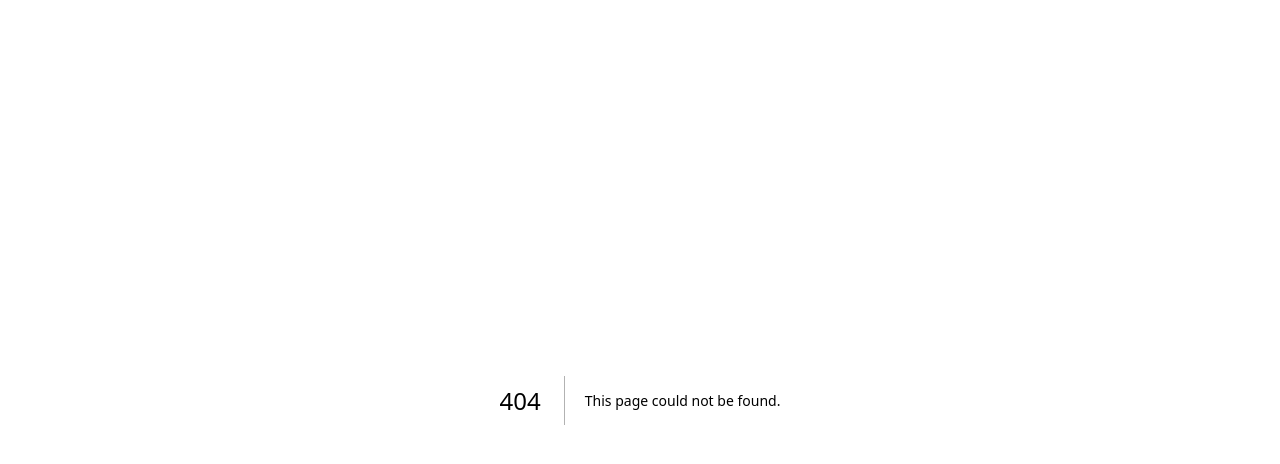
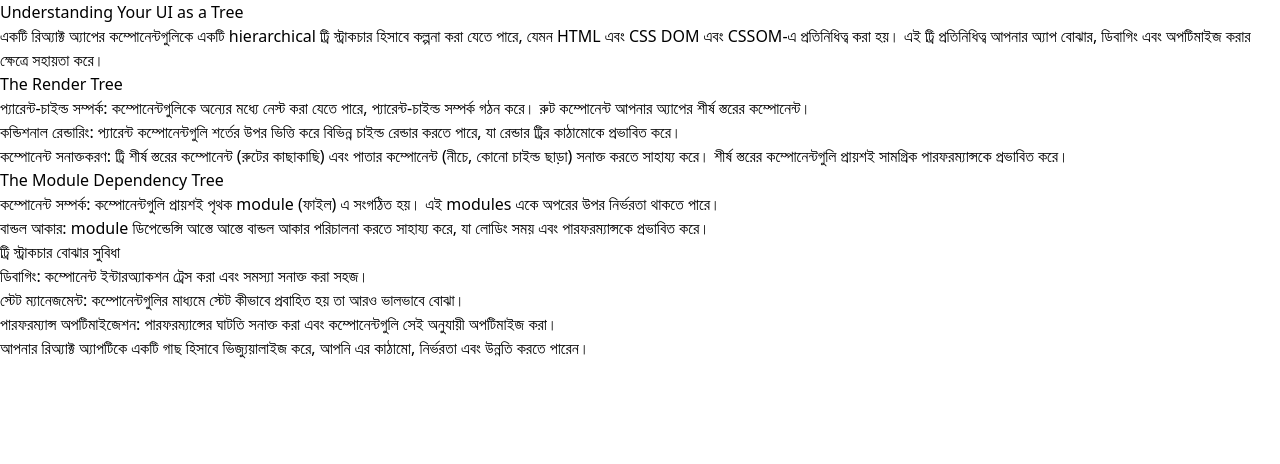
Before and after one commit to Deveripon/reactive-accelarator, a Next.js app: page /reactive-accilarator/React-js/module-1/Your-ui-tree in a window 1280 px wide. Before the commit this address had no page. Shown: the top 464 px of the page. Built offline with nearby package versions, Linux system fonts and the light colour scheme.

Commit message:
Doc Update : I am updated the Lesson Your UI as a Tree documentation Commiting

```diff
--- /dev/null
+++ b/pages/reactive-accilarator/React-js/module-1/Your-ui-tree.mdx
@@ -0,0 +1,27 @@
+## Understanding Your UI as a Tree
+
+একটি রিঅ্যাক্ট অ্যাপের কম্পোনেন্টগুলিকে একটি hierarchical ট্রি স্ট্রাকচার হিসাবে কল্পনা করা যেতে পারে, যেমন HTML এবং CSS DOM এবং CSSOM-এ প্রতিনিধিত্ব করা হয়। এই ট্রি প্রতিনিধিত্ব আপনার অ্যাপ বোঝার, ডিবাগিং এবং অপটিমাইজ করার ক্ষেত্রে সহায়তা করে।
+
+## The Render Tree
+
+- প্যারেন্ট-চাইল্ড সম্পর্ক: কম্পোনেন্টগুলিকে অন্যের মধ্যে নেস্ট করা যেতে পারে, প্যারেন্ট-চাইল্ড সম্পর্ক গঠন করে। রুট কম্পোনেন্ট আপনার অ্যাপের শীর্ষ স্তরের কম্পোনেন্ট।
+
+- কন্ডিশনাল রেন্ডারিং: প্যারেন্ট কম্পোনেন্টগুলি শর্তের উপর ভিত্তি করে বিভিন্ন চাইল্ড রেন্ডার করতে পারে, যা রেন্ডার ট্রির কাঠামোকে প্রভাবিত করে।
+
+- কম্পোনেন্ট সনাক্তকরণ: ট্রি শীর্ষ স্তরের কম্পোনেন্ট (রুটের কাছাকাছি) এবং পাতার কম্পোনেন্ট (নীচে, কোনো চাইল্ড ছাড়া) সনাক্ত করতে সাহায্য করে। শীর্ষ স্তরের কম্পোনেন্টগুলি প্রায়শই সামগ্রিক পারফরম্যান্সকে প্রভাবিত করে।
+
+## The Module Dependency Tree
+
+- কম্পোনেন্ট সম্পর্ক: কম্পোনেন্টগুলি প্রায়শই পৃথক module (ফাইল) এ সংগঠিত হয়। এই modules একে অপরের উপর নির্ভরতা থাকতে পারে।
+
+- বান্ডল আকার: module ডিপেন্ডেন্সি আস্তে আস্তে বান্ডল আকার পরিচালনা করতে সাহায্য করে, যা লোডিং সময় এবং পারফরম্যান্সকে প্রভাবিত করে।
+
+## ট্রি স্ট্রাকচার বোঝার সুবিধা
+
+- ডিবাগিং: কম্পোনেন্ট ইন্টারঅ্যাকশন ট্রেস করা এবং সমস্যা সনাক্ত করা সহজ।
+
+- স্টেট ম্যানেজমেন্ট: কম্পোনেন্টগুলির মাধ্যমে স্টেট কীভাবে প্রবাহিত হয় তা আরও ভালভাবে বোঝা।
+
+- পারফরম্যান্স অপটিমাইজেশন: পারফরম্যান্সের ঘাটতি সনাক্ত করা এবং কম্পোনেন্টগুলি সেই অনুযায়ী অপটিমাইজ করা।
+
+আপনার রিঅ্যাক্ট অ্যাপটিকে একটি গাছ হিসাবে ভিজ্যুয়ালাইজ করে, আপনি এর কাঠামো, নির্ভরতা এবং উন্নতি করতে পারেন।
--- a/pages/reactive-accilarator/React-js/module-1/_meta.json
+++ b/pages/reactive-accilarator/React-js/module-1/_meta.json
@@ -9,5 +9,6 @@
   "understanding-props": "1.8 - Understanding Props - Passing Props to a Component",
   "conditional-renderaing": "1.9 - Conditional Rendering",
   "rendering-list": "1.10 Rendering Lists",
-    "pure-components": "1.11 Pure Components: Keeping Components Pure"
+  "pure-components": "1.11 Pure Components: Keeping Components Pure",
+  "your-ui-as-a-tree": "1.12 Your UI as a Tree"
 }
```
Also changed, not shown: 1 other file (tests, documents, lock files or other folders). Lines whose indentation alone changed are shown as unchanged.
